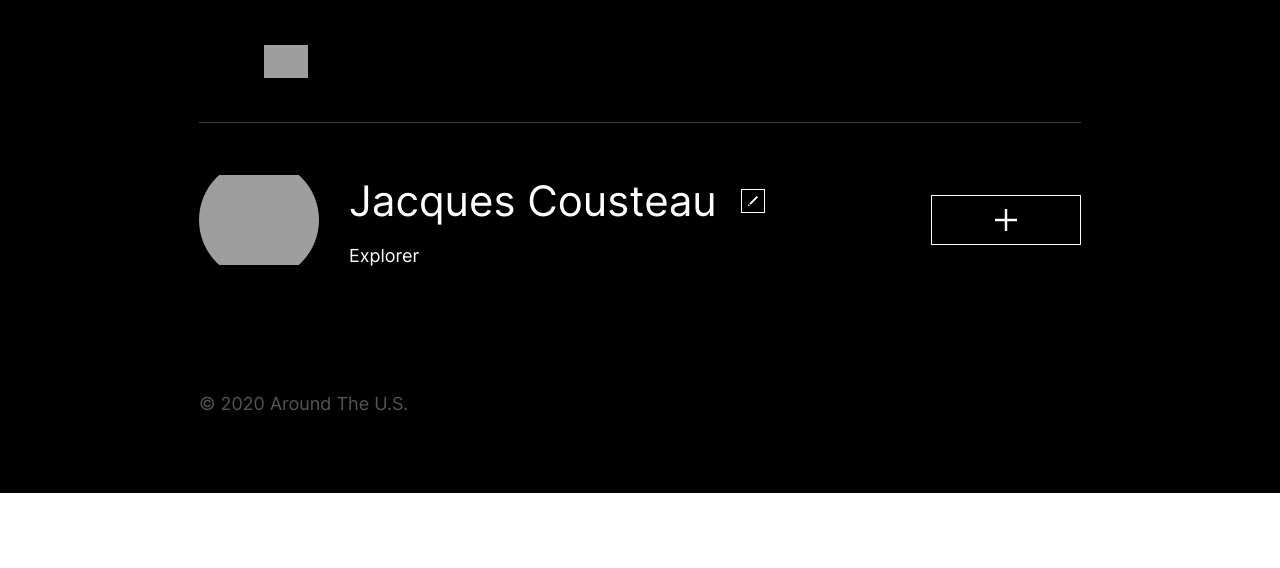
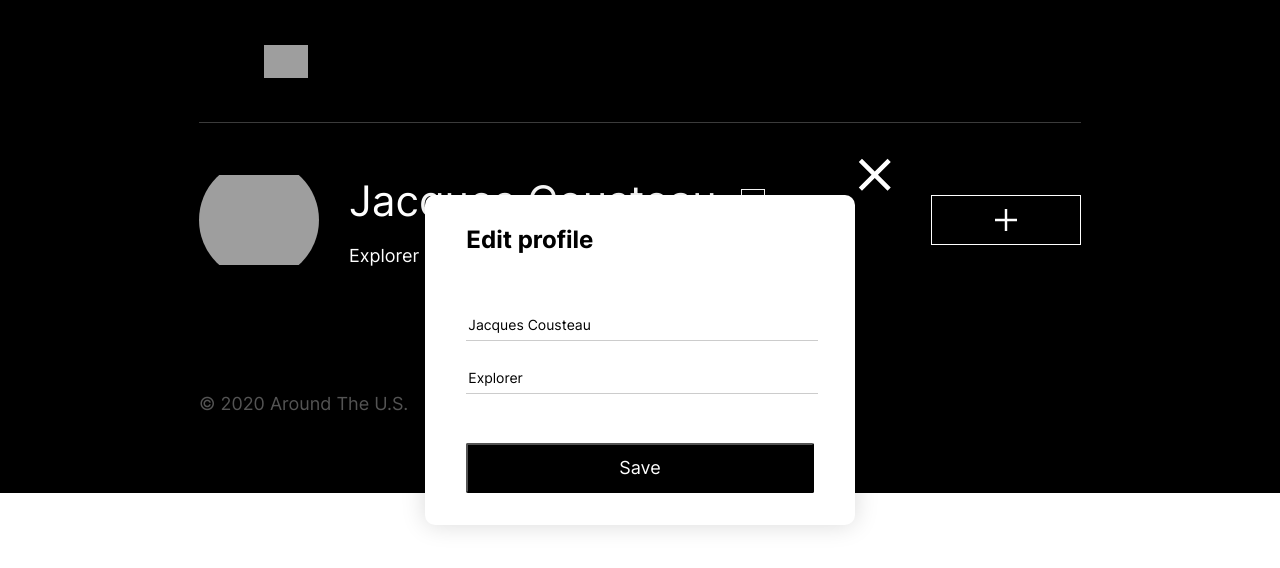
Before and after one commit to iceicery/around-react, a React (Create React App) app: page / in a window 1280 px wide. Both pictures are taken after a click on the button 752 px from the left and 200 px from the top of the page. Shown: the top 568 px of the page. Built offline with nearby package versions, Linux system fonts and the light colour scheme; grey boxes are pictures that could not be loaded.

Commit message:
add imperative handlers

```diff
--- a/src/App.js
+++ b/src/App.js
@@ -1,88 +1,22 @@
 import React from 'react';
+import Header from './components/Header.js';
+import Main from './components/Main.js';
+import Footer from './components/Footer.js';
 import logo from './logo.svg';
 import './index.css';
+
 
 function App() {
   return (
     <body className="page">
       <div className="darken hidden"></div>
       <div className="darken-dark hidden"></div>
-      <header className="header">
-        <img src="./images/Vector.svg" alt="logo" className="header__logo"/>
-    </header>
-        <main className="container">
-          <section className="profile">
-            <div className="profile__img-container">
-              <img src="images/explorer.jpg" alt="explorer" className="profile__img"/>
-                <img src="images/pen.svg" alt="button" className="profile__img-edit"/>
-            </div>
-                <div className="profile__text-container">
-                  <div className="profile__title-box">
-                    <h1 className="profile__title">Jacques Cousteau</h1><button className="profile__button-sqr"></button>
-                  </div>
-                  <p className="profile__subtitle">Explorer</p>
-                </div>
-                <button className="profile__button-reg"></button>
-        </section>
-              <section className="elements">
-                <ul className="elements__container">
-                </ul>
-              </section>
-              <section className="edit hidden">
-                <button className="edit__button-icon"></button>
-                <form className="edit__form" novalidate>
-                  <h2 className="edit__title">Edit profile</h2>
-                  <input type="text" id="name" className="edit__input edit__input-name" name="name" value="Jacques Cousteau"
-                    placeholder="Name" required minlength="2" maxlength="40"/>
-                    <span className="edit__input-error" id="name-error"></span>
-                    <input type="text" id="job" className="edit__input edit__input-job" name="link" value="Explorer"
-                      placeholder="About" required minlength="2" maxlength="200"/>
-                      <span className="edit__input-error" id="job-error"></span>
-                      <button className="edit__button">Save</button>
-            </form>
-        </section>
-                  <section className="add hidden">
-                    <button className="add__button-icon"></button>
-                    <form className="add__form" novalidate>
-                      <h2 className="add__title">New Place</h2>
-                      <input type="text" id="title" className="add__input add__input-title add__input-name" name="name"
-                        placeholder="Title" value="" required minlength="1" maxlength="30"/>
-                        <span className="add__title-error" id="title-error"></span>
-                        <input type="url" id="link" className="add__input add__input-img add__input-link" name="link"
-                          placeholder="Image link" value="" required minlength="1"/>
-                          <span className="add__link-error" id="link-error"></span>
-                          <button className="add__button">Create</button>
-            </form>
-        </section>
-                      <section className="bigPic hidden">
-                        <button className="bigPic__button-icon"></button>
-                        <img src="./images/yosemite.jpg" alt="BigPicture" className="bigPic__img"/>
-                          <p className="bigPic__title">Yosemite Valley</p>
-        </section>
-                        <section className="remove hidden">
-                          <form>
-                            <button className="remove__button-icon"></button>
-                            <h2 className="remove__title">Are you sure?</h2>
-                            <button className="remove__button">Yes</button>
-                          </form>
-                        </section>
-                        <section className="avatar hidden">
-                          <button className="avatar__button-icon"></button>
-                          <form className="avatar__form" novalidate>
-                            <h2 className="avatar__title">Change userpic</h2>
-                            <input type="url" id="img" className="avatar__input avatar__input-img avatar__input-link" name="link"
-                              placeholder="Image link" value="" required minlength="1"/>
-                              <span className="avatar__link-error" id="img-error"></span>
-                              <button className="avatar__button">Save</button>
-            </form>
-        </section>
-    </main>
-                        <footer className="footer">
-                          <p className="footer__text">© 2020 Around The U.S.</p>
-                        </footer>
+      <Header />
+      <Main />
+      <Footer />
       <template id="img-template">
         <li className="elements__item">
-                            <img src="./images/lago_di_braies.jpg" alt="BeautifulPicture" className="elements__img"/>
+          <img src="./images/lago_di_braies.jpg" alt="BeautifulPicture" className="elements__img" />
           <button className="elements__trash hidden"></button>
           <div className="elements__title-box">
             <h2 className="elements__title">Lago di Braies</h2>
--- /dev/null
+++ b/src/components/Footer.js
@@ -0,0 +1,10 @@
+import React from 'react';
+function Footer() {
+    return (
+        <footer className="footer">
+            <p className="footer__text">© 2020 Around The U.S.</p>
+        </footer>
+    );
+}
+
+export default Footer;
--- /dev/null
+++ b/src/components/Header.js
@@ -0,0 +1,10 @@
+import React from 'react';
+function Header() {
+    return (
+        <header className="header">
+            <img src="./images/Vector.svg" alt="logo" className="header__logo" />
+        </header>
+    );
+}
+
+export default Header;
--- /dev/null
+++ b/src/components/Main.js
@@ -0,0 +1,85 @@
+import React from 'react';
+function Main() {
+    function handleEditAvatarClick(){
+        document.querySelector(".avatar").classList.remove('hidden');
+    }
+
+    function handleEditProfileClick(){
+        document.querySelector(".edit").classList.remove('hidden');
+    }
+
+    function handleAddPlaceClick(){
+        document.querySelector(".add").classList.remove('hidden');
+    }
+    return (
+        <main className="container">
+            <section className="profile">
+                <div className="profile__img-container" onClick={handleEditAvatarClick}>
+                    <img src="images/explorer.jpg" alt="explorer" className="profile__img" />
+                    <img src="images/pen.svg" alt="button" className="profile__img-edit" />
+                </div>
+                <div className="profile__text-container">
+                    <div className="profile__title-box">
+                        <h1 className="profile__title">Jacques Cousteau</h1><button className="profile__button-sqr" onClick={handleEditProfileClick}></button>
+                    </div>
+                    <p className="profile__subtitle">Explorer</p>
+                </div>
+                <button className="profile__button-reg" onClick={handleAddPlaceClick}></button>
+            </section>
+            <section className="elements">
+                <ul className="elements__container">
+                </ul>
+            </section>
+            <section className="edit hidden">
+                <button className="edit__button-icon"></button>
+                <form className="edit__form" noValidate>
+                    <h2 className="edit__title">Edit profile</h2>
+                    <input type="text" id="name" className="edit__input edit__input-name" name="name" value="Jacques Cousteau"
+                        placeholder="Name" required minLength="2" maxLength="40" />
+                    <span className="edit__input-error" id="name-error"></span>
+                    <input type="text" id="job" className="edit__input edit__input-job" name="link" value="Explorer"
+                        placeholder="About" required minLength="2" maxLength="200" />
+                    <span className="edit__input-error" id="job-error"></span>
+                    <button className="edit__button">Save</button>
+                </form>
+            </section>
+            <section className="add hidden">
+                <button className="add__button-icon"></button>
+                <form className="add__form" noValidate>
+                    <h2 className="add__title">New Place</h2>
+                    <input type="text" id="title" className="add__input add__input-title add__input-name" name="name"
+                        placeholder="Title" value="" required minLength="1" maxLength="30" />
+                    <span className="add__title-error" id="title-error"></span>
+                    <input type="url" id="link" className="add__input add__input-img add__input-link" name="link"
+                        placeholder="Image link" value="" required minLength="1" />
+                    <span className="add__link-error" id="link-error"></span>
+                    <button className="add__button">Create</button>
+                </form>
+            </section>
+            <section className="bigPic hidden">
+                <button className="bigPic__button-icon"></button>
+                <img src="./images/yosemite.jpg" alt="BigPicture" className="bigPic__img" />
+                <p className="bigPic__title">Yosemite Valley</p>
+            </section>
+            <section className="remove hidden">
+                <form>
+                    <button className="remove__button-icon"></button>
+                    <h2 className="remove__title">Are you sure?</h2>
+                    <button className="remove__button">Yes</button>
+                </form>
+            </section>
+            <section className="avatar hidden">
+                <button className="avatar__button-icon"></button>
+                <form className="avatar__form" noValidate>
+                    <h2 className="avatar__title">Change userpic</h2>
+                    <input type="url" id="img" className="avatar__input avatar__input-img avatar__input-link" name="link"
+                        placeholder="Image link" value="" required minLength="1" />
+                    <span className="avatar__link-error" id="img-error"></span>
+                    <button className="avatar__button">Save</button>
+                </form>
+            </section>
+        </main>
+    );
+}
+
+export default Main;
```
Lines whose indentation alone changed are shown as unchanged.
